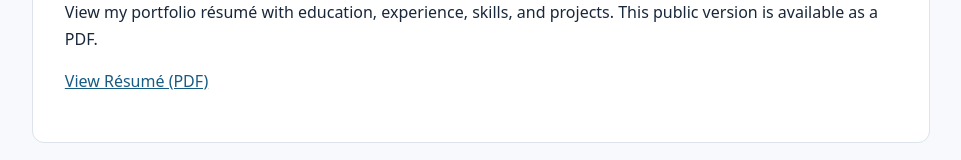
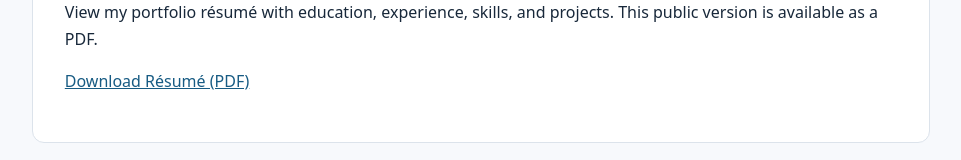
Before and after one commit to cf344/is117-ai-career-portfolio, a plain HTML site: page docs/index.html in a window 1280 px wide. Shown: the part 3791-3951 px from the top of the page, without its empty margins (159-1120 px from the left). Drawn offline with Linux system fonts and the light colour scheme.

Commit message:
Use direct PDF download link instead of GitHub preview

```diff
--- a/docs/index.html
+++ b/docs/index.html
@@ -57,6 +57,6 @@ footer{color:#526577;font-size:.9rem}@media(max-width:520px){section{padding:1re
 <p><a href="https://github.com/cf344/is117-ai-career-portfolio/issues">Open the GitHub peer-review issues</a></p>
 <h3>AI use and privacy</h3><p>ChatGPT helped organize research and draft the documentation. Employer evidence was checked where accessible; uncertain claims are labeled. My full personal reflection and eligibility details are kept privately in Canvas.</p>
 </section>
-<section id="resume"><h2>5. Résumé</h2><p>View my portfolio résumé with education, experience, skills, and projects. This public version is available as a PDF.</p><p><a href="https://github.com/cf344/is117-ai-career-portfolio/blob/main/IS117_Portfolio_Resume.pdf" target="_blank" rel="noopener">View Résumé (PDF)</a></p></section></main>
+<section id="resume"><h2>5. Résumé</h2><p>View my portfolio résumé with education, experience, skills, and projects. This public version is available as a PDF.</p><p><a href="https://github.com/cf344/is117-ai-career-portfolio/raw/refs/heads/main/IS117_Portfolio_Resume.pdf" target="_blank" rel="noopener">Download Résumé (PDF)</a></p></section></main>
 <footer>IS117 public career research · <a href="https://github.com/cf344/is117-ai-career-portfolio/blob/main/docs/career-research.md">Detailed research notes</a></footer>
 </body></html>
```
